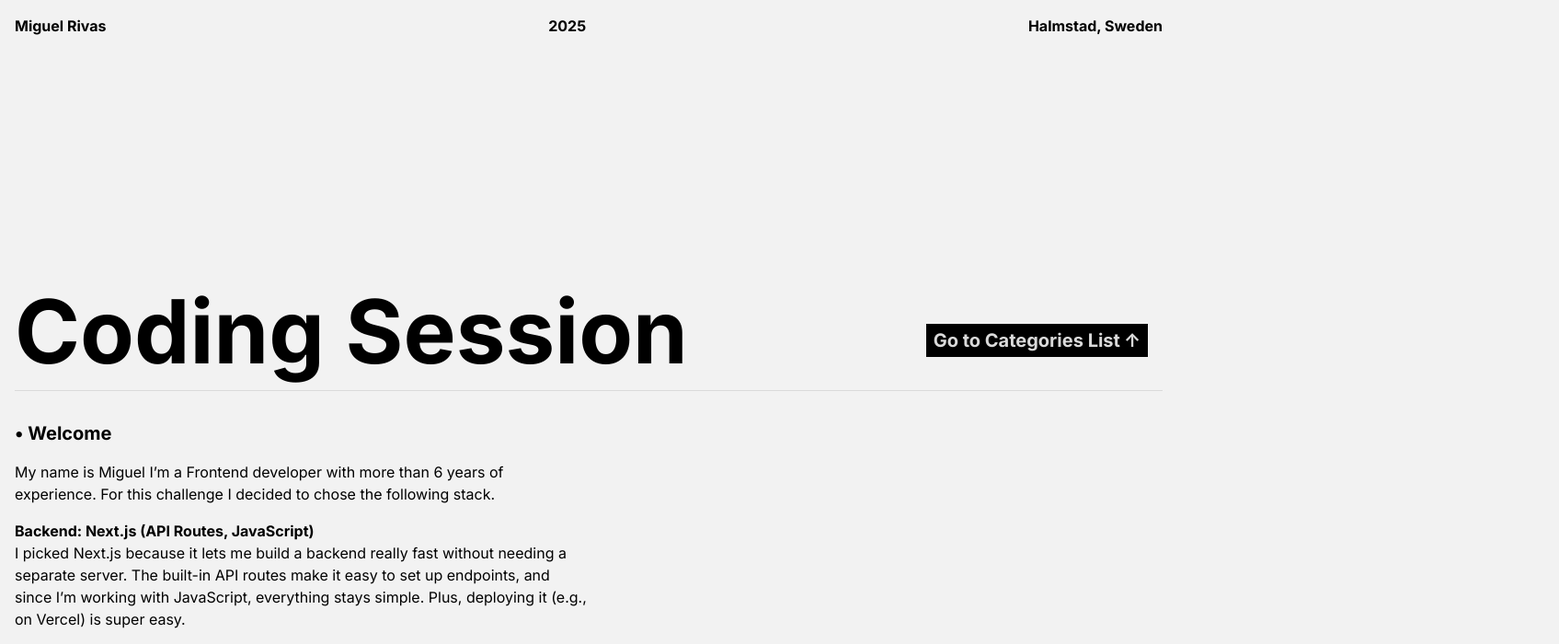
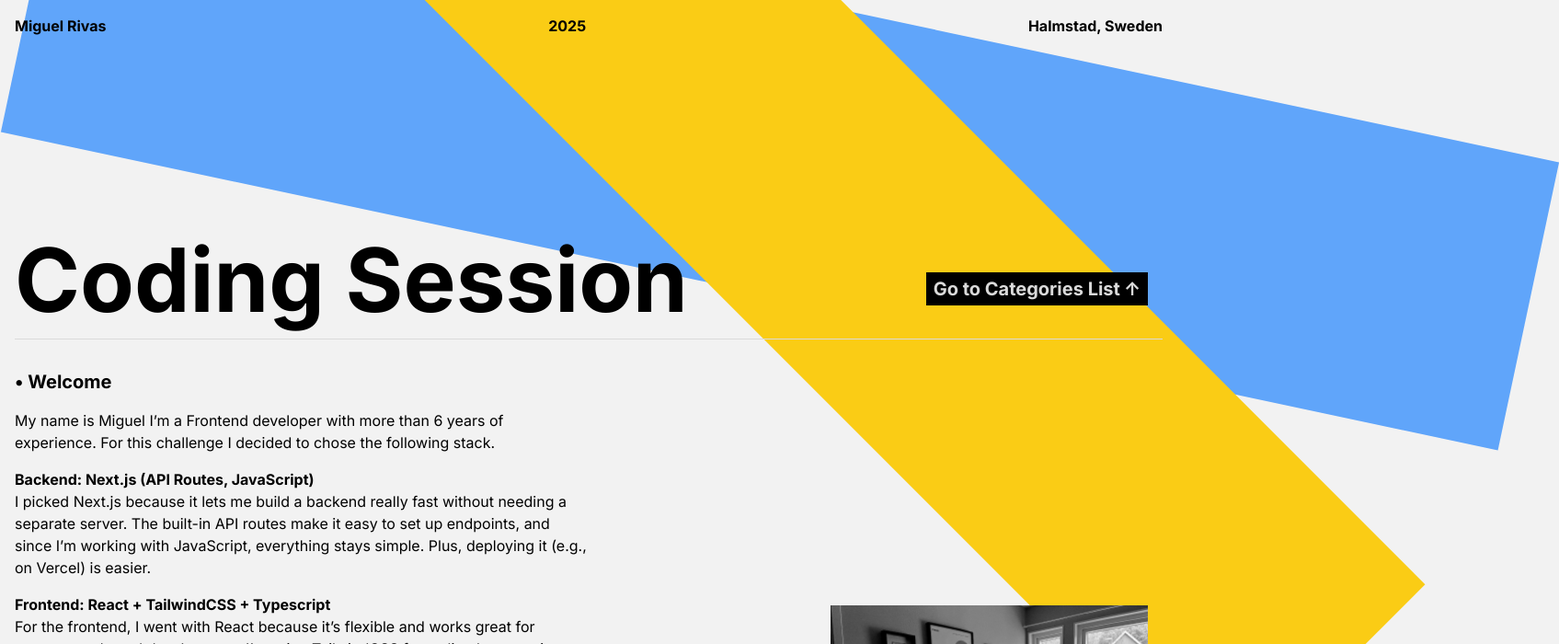
Before and after one commit to miuel/code-challenge, a Next.js app: page / in a window 1280 px wide. Shown: the top 700 px of the page at 92% size, 1695 px wide, since content can reach past the window. Built offline with nearby package versions, Linux system fonts and the light colour scheme.

Commit message:
added some colors

```diff
--- a/src/app/categoriesListingPage/[slug]/page.tsx
+++ b/src/app/categoriesListingPage/[slug]/page.tsx
@@ -37,7 +37,9 @@ const ArticlePage: React.FC<ArticlePageProps> = ({ params }) => {
 
     return (
         <main className="min-h-screen w-screen p-4">
-            <section id="article" className="relative my-[30vh]">
+            <div className='w-[130vw] h-80 bg-blue-500 rotate-12 absolute top-0'></div>
+            <div className='w-[130vw] h-80 bg-red-500 rotate-45 absolute z-0 top-0'></div>
+            <section id="article" className="relative my-[30vh] z-20">
                 <div className='w-full sm:w-1/2'>
 
                     {article === null ?
--- a/src/app/categoriesListingPage/page.tsx
+++ b/src/app/categoriesListingPage/page.tsx
@@ -56,6 +56,8 @@ const CategoriesListingPage = () => {
 
     return (
         <main className="min-h-screen w-screen p-4">
+            <div className='w-[130vw] h-80 bg-slate-500 rotate-12 absolute top-0'></div>
+            <div className='w-[130vw] h-80 bg-orange-600 rotate-45 absolute z-0 top-0'></div>
             <section id="categories" className="relative my-[30vh]">
                 <h1 className="text-4xl sm:text-8xl font-bold text-left pt-8 pb-4">Categories List</h1>
                 <p className="text-xl font-bold pt-8 pb-4">Filter by Title</p>
--- a/src/app/components/navigation/Navigation.tsx
+++ b/src/app/components/navigation/Navigation.tsx
@@ -5,7 +5,7 @@ import Link from "next/link";
 
 const Navigation: React.FC = () => {
     return (
-        <nav arua-label='Main navigation' className='w-screen'>
+        <nav aria-label='Main navigation' className='w-screen z-10 fixed top-0'>
             <ul className="flex justify-between items-center p-4">
                 <li>
                     <Link href="/" className='font-bold text-base'>Miguel Rivas</Link>
--- a/src/app/page.tsx
+++ b/src/app/page.tsx
@@ -3,6 +3,9 @@ import Image from "next/image";
 export default function Home() {
   return (
     <main className="min-h-screen w-screen p-4">
+
+      <div className='w-[130vw] h-80 bg-blue-400 rotate-12 absolute top-0'></div>
+            <div className='w-[130vw] h-80 bg-yellow-400 rotate-45 absolute z-0 top-0'></div>
       <section id="stack" className="relative mt-[30vh] mb-[20vh]">
         <h1 className="text-4xl sm:text-8xl font-bold text-left pb-4 border-b border-[#dadada]">Coding Session</h1>
         <a
@@ -25,7 +28,7 @@ export default function Home() {
 
           <p className="pb-4">
             <b>Backend: Next.js (API Routes, JavaScript)</b>
-            <br />I picked Next.js because it lets me build a backend really fast without needing a separate server. The built-in API routes make it easy to set up endpoints, and since I’m working with JavaScript, everything stays simple. Plus, deploying it (e.g., on Vercel) is super easy.
+            <br />I picked Next.js because it lets me build a backend really fast without needing a separate server. The built-in API routes make it easy to set up endpoints, and since I’m working with JavaScript, everything stays simple. Plus, deploying it (e.g., on Vercel) is easier.
           </p>
 
           <p className="pb-4">
```
